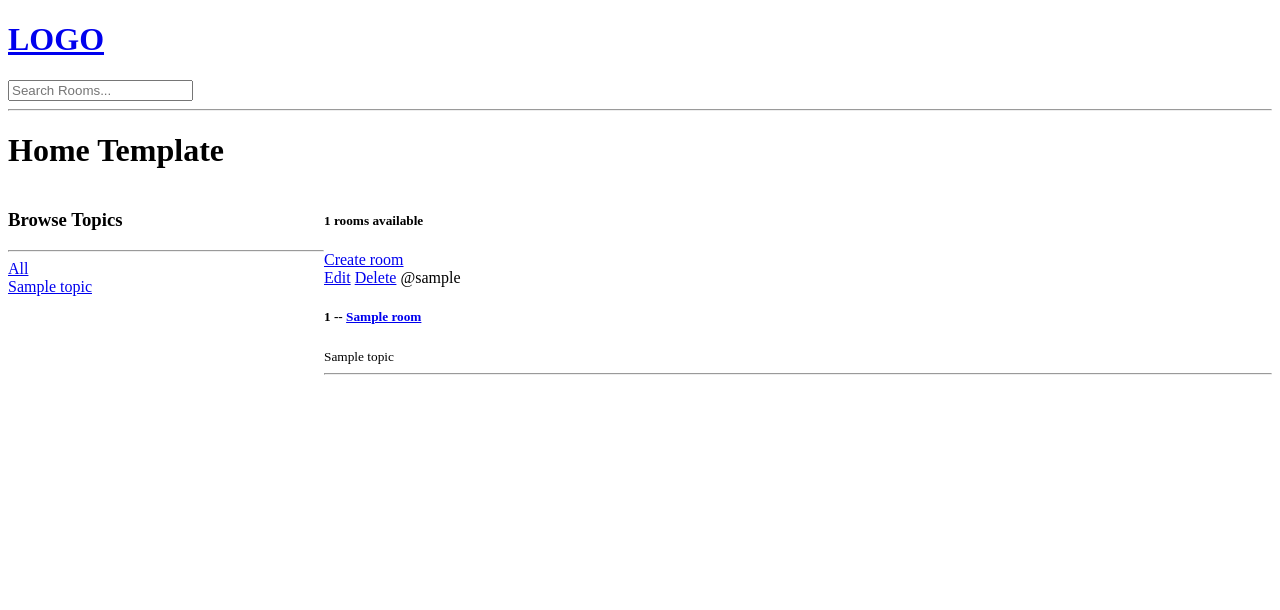
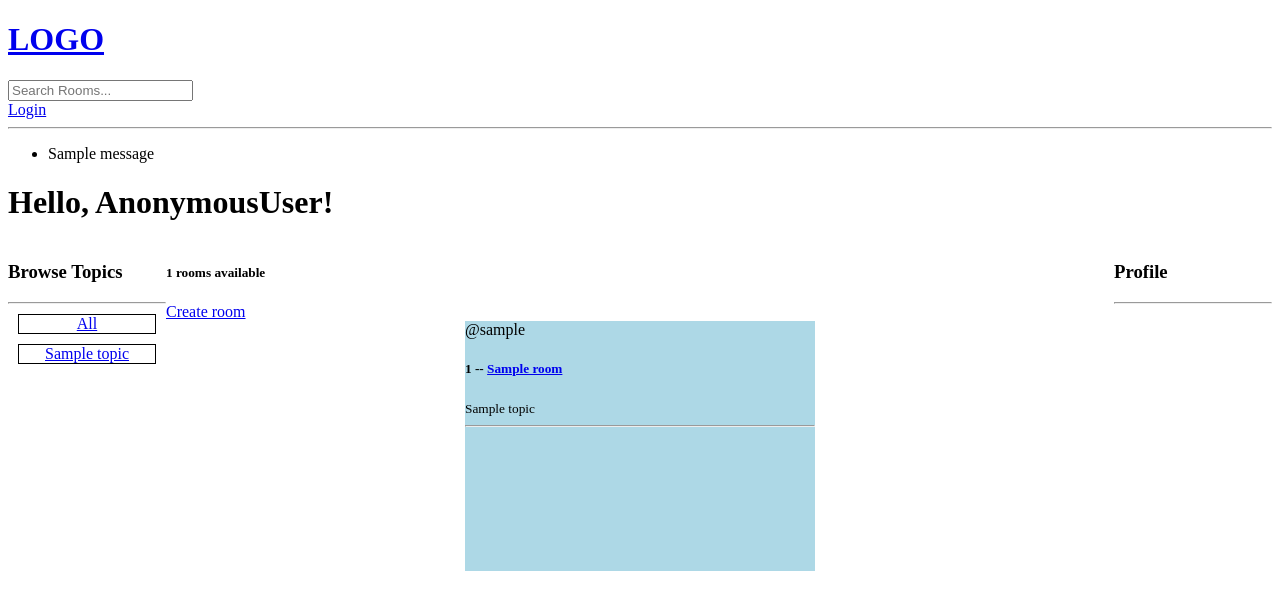
Before and after one commit to xcWhy/DjangoWeb_ItStep_Final, a Django app: page / in a window 1280 px wide. Shown: the top 610 px of the page. Run offline with Django 5.2, Linux system fonts and the light colour scheme; tables that the repository leaves empty hold one stand-in row (values such as "Sample post"); one stand-in notice (Sample message) is shown.

Commit message:
Login,Logout,Reg

```diff
--- a/base/templates/base/home.html
+++ b/base/templates/base/home.html
@@ -7,12 +7,37 @@
 <style>
     .home-container{
         display: grid;
-        grid-template-columns: 1fr 3fr;
+        grid-template-columns: 0.5fr 3fr 0.5fr;
     }
+
+    .rooms-container{
+        display: flex;
+        justify-content: center;
+        align-items: center;
+        flex-wrap: wrap;
+        gap: 20px;
+    }
+
+    .room-container{
+        width: 350px;
+        height: 250px;
+        background: lightblue;
+    }
+
+    .topic-container{
+        display: flex;
+        justify-content: center;
+        align-items: center;
+        flex-wrap: wrap;
+        /* padding: 20px; */
+        margin: 10px;
+        border: 1px solid black;
+        text-align: center;
+    }
+
 </style>
 
-
-<h1>Home Template</h1>
+<h1>Hello, {{request.user}}!</h1>
 
 
 <div class="home-container">
@@ -21,12 +46,12 @@
         <h3>Browse Topics</h3>
         <hr>
 
-        <div>
+        <div class="topic-container">
             <a href="{% url 'home' %}">All</a>
         </div>
 
         {% for topic in topics %}
-        <div>
+        <div class="topic-container">
             <a href="{% url 'home' %}?q={{topic.name}}">{{topic.name}}</a>
         </div>
         {% endfor %}
@@ -37,12 +62,14 @@
         <h5>{{room_count}} rooms available</h5>
         <a href="{% url 'create-room' %}">Create room</a>
 
-        <div>
+        <div class="rooms-container">
             {% for room in rooms %}
 
-            <div>
+            <div class="room-container">
+                {% if request.user == room.host %}
                 <a href="{% url 'update-room' room.id %}">Edit</a>
                 <a href="{% url 'delete-room' room.id %}">Delete</a>
+                {% endif %}
                 <span>@{{room.host.username}}</span>
                 <h5>{{room.id}} -- <a href="{% url 'room' room.id %}">{{room.name}}</a></h5>
                 <small>{{room.topic.name}}</small>
@@ -53,6 +80,11 @@
         </div>
     </div>
 
+    <div>
+        <h3>Profile</h3>
+        <hr>
+    </div>
+
 </div>
 
 {% endblock content %}
--- a/base/urls.py
+++ b/base/urls.py
@@ -4,6 +4,10 @@ from django.urls import path
 from . import views
 
 urlpatterns = [
+    path('login/', views.loginPage, name='login'),
+    path('logout/', views.logoutUser, name='logout'),
+    path('register/', views.registerPage, name='register'),
+
     path('', views.home, name='home'),
     path('room/<str:pk>/', views.room, name='room'),
     path('create-room/', views.createRoom, name='create-room'),
--- a/base/views.py
+++ b/base/views.py
@@ -1,5 +1,11 @@
 from django.shortcuts import render, redirect
+from django.http import HttpResponse
+from django.contrib import messages
+from django.contrib.auth.decorators import login_required
 from django.db.models import Q
+from django.contrib.auth.models import User
+from django.contrib.auth import authenticate, login, logout
+from django.contrib.auth.forms import UserCreationForm
 from .models import Room, Topic
 from .forms import RoomForm
 
@@ -11,6 +17,57 @@ from .forms import RoomForm
 #     {'id':3, 'name':'Yippe room!'},
 # ]
 
+def loginPage(request):
+
+    page = 'login'
+
+    if request.user.is_authenticated:
+        return redirect('home')
+
+    if request.method == 'POST':
+        username = request.POST.get('username').lower()
+        password = request.POST.get('password')
+
+        try:
+            user = User.objects.get(username=username)
+
+        except:
+            messages.error(request, 'User does not exist')
+
+        user = authenticate(request, username=username, password=password)
+
+        if user is not None:
+            login(request, user)
+            return redirect('home')
+
+        else:
+            messages.error(request, 'Username OR Password does not exist')
+
+    context = {'page': page}
+
+    return render(request, 'base/login_register.html', context)
+
+def logoutUser(request):
+    logout(request)
+    return redirect('home')
+
+def registerPage(request):
+    form = UserCreationForm()
+
+    if request.method == 'POST':
+        form = UserCreationForm(request.POST)
+        if form.is_valid():
+            user = form.save(commit=False) # we want to be able to access the user right away
+            #we want to clean up the data
+            user.username = user.username.lower()
+            user.save()
+            login(request, user)
+            return redirect('home')
+        else:
+            messages.error(request, "An error occured during registration")
+            # to add more different type of errors in registration
+
+    return render(request, 'base/login_register.html', {'form': form})
 
 def home(request): #request is http object, what ckind of tada request is sending
     q = request.GET.get('q') if request.GET.get('q') != None else ''
@@ -31,7 +88,7 @@ def room(request, pk): #pk = primary key
     context = {'room': room}
     return render(request, 'base/room.html', context)
 
-
+@login_required(login_url='login')
 def createRoom(request):
     form = RoomForm()
 
@@ -45,9 +102,13 @@ def createRoom(request):
     return render(request, 'base/room_form.html', context)
 
 
+@login_required(login_url='login')
 def updateRoom(request, pk):
     room = Room.objects.get(id=pk)
     form =  RoomForm(instance=room)
+
+    if request.user != room.host:
+        return HttpResponse('You are not allowed here!!')
 
     if request.method == 'POST':
         form = RoomForm(request.POST, instance=room) #this is replacing a room, not creating a nrew one
@@ -59,8 +120,13 @@ def updateRoom(request, pk):
     return render(request, 'base/room_form.html', context)
 
 
+@login_required(login_url='login')
 def deleteRoom(request, pk):
     room = Room.objects.get(id=pk)
+
+    if request.user != room.host:
+        return HttpResponse('You are not allowed here!!')
+
     if request.method == 'POST':
         room.delete()
         return redirect('home')
--- a/templates/main.html
+++ b/templates/main.html
@@ -8,6 +8,14 @@
 <body>
     {% include 'navbar.html' %}
 
+    {% if messages %}
+    <ul class="messages">
+        {% for message in messages %}
+            <li>{{ message }}</li>
+        {% endfor %}
+    </ul>
+    {% endif %}
+
     {% block content %}
 
 
--- a/templates/navbar.html
+++ b/templates/navbar.html
@@ -7,4 +7,13 @@
     <input type="text" name="q" placeholder="Search Rooms..." />
 </form>
 
+
+{% if request.user.is_authenticated %}
+<a href="{% url 'logout' %}">Logout</a>
+
+{% else %}
+<a href="{% url 'login' %}">Login</a>
+
+{% endif %}
+
 <hr>
```
Also changed, not shown: base/templates/base/login_register.html (added, +41 -0 lines).
